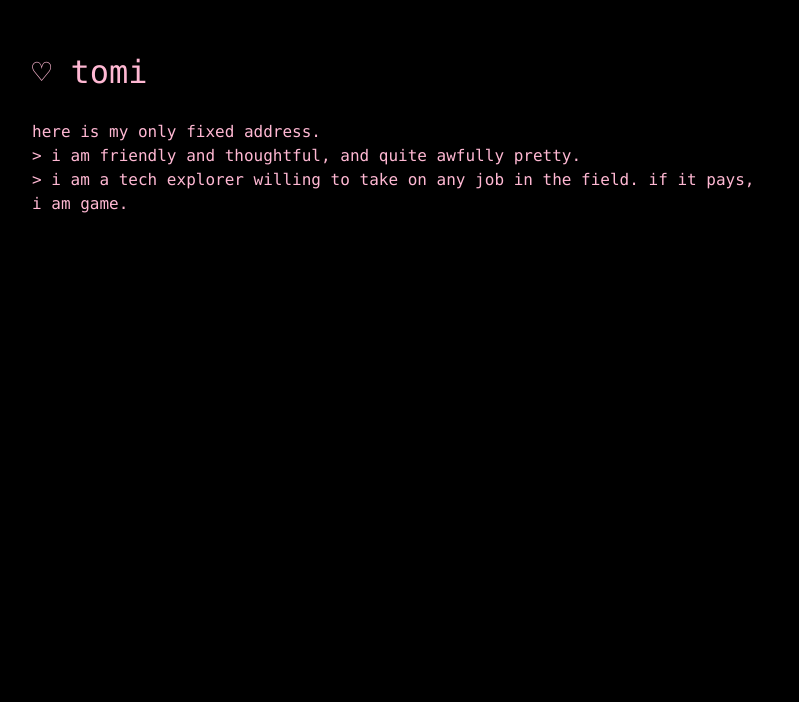
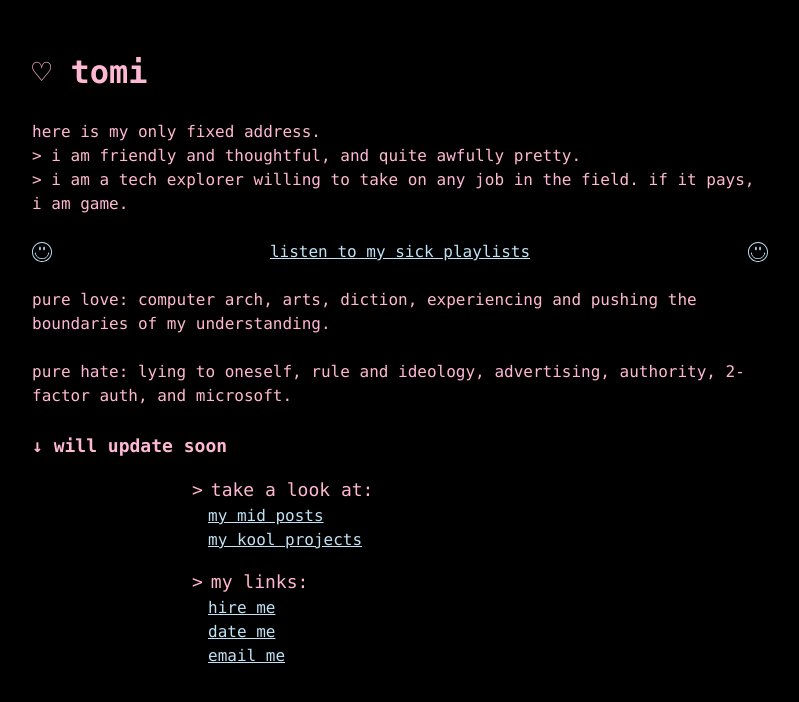
Before and after one commit to xyztomi/personal-page, a Nuxt app: page / in a window 1280 px wide. Shown: the top 702 px of the page, without its empty margins (240-1039 px from the left). Built offline with nearby package versions, Linux system fonts and the light colour scheme.

Commit message:
Refactor app.vue to include new components and update styles

```diff
--- a/app.vue
+++ b/app.vue
@@ -1,5 +1,11 @@
 <template>
   <div>
-    <Introduction/>
+    <Introduction />
+    <br />
+    <MyPlaylist />
+    <br />
+    <AboutMe />
+    <br/>
+    <Links />
   </div>
 </template>
--- /dev/null
+++ b/components/AboutMe.vue
@@ -0,0 +1,7 @@
+<template>
+  <div>
+    <p>pure love: computer arch, arts, diction, experiencing and pushing the boundaries of my understanding.</p>
+    <br/>
+    <p>pure hate: lying to oneself, rule and ideology, advertising, authority, 2-factor auth, and microsoft.</p>
+  </div>
+</template>
--- a/components/Introduction.vue
+++ b/components/Introduction.vue
@@ -2,7 +2,7 @@
   <div class="wrapper">
     <div class="flex-center">
     </div>
-    <p class="big-text ">♡ tomi</p>
+    <p class="big-text font-bold">♡ tomi</p>
     <br />
     <p>here is my only fixed address.</p>
     <p>> i am friendly and thoughtful, and quite awfully pretty.</p>
--- /dev/null
+++ b/components/Links.vue
@@ -0,0 +1,28 @@
+<template>
+  <p class="text-lg font-bold">↓ will update soon</p>
+  <div class="max-w-md mx-auto p-4">
+    <ul class="list-none mb-4">
+      <li class="list-none mb-2">
+        <p class="text-lg">
+          <span class="mr-2">&gt;</span>take a look at:
+        </p>
+        <ul class="list-none ml-4">
+          <li class="emphasis-text underline">my mid posts</li>
+          <li class="emphasis-text underline">my kool projects</li>
+        </ul>
+      </li>
+    </ul>
+    <ul class="list-none">
+      <li class="list-none mb-2">
+        <p class="text-lg">
+          <span class="mr-2">&gt;</span>my links:
+        </p>
+        <ul class="list-none ml-4">
+          <li class="emphasis-text underline">hire me</li>
+          <li class="emphasis-text underline">date me</li>
+          <li class="emphasis-text underline">email me</li>
+        </ul>
+      </li>
+    </ul>
+  </div>
+</template>
--- /dev/null
+++ b/components/MyPlaylist.vue
@@ -0,0 +1,7 @@
+<template>
+  <div class="flex justify-between items-center">
+    <span class="icon"><Smiley /></span>
+    <p class="emphasis-text underline mx-4">listen to my sick playlists</p>
+    <span class="icon"><Smiley /></span>
+  </div>
+</template>
--- /dev/null
+++ b/components/Smiley.vue
@@ -0,0 +1,16 @@
+<template>
+  <svg width="20" height="20" viewBox="0 0 30 30" fill="none" xmlns="http://www.w3.org/2000/svg">
+    <path
+      d="M15 0C6.72946 0 0 6.71438 0 14.9661C0 23.2178 6.72946 29.9322 15 29.9322C23.2705 29.9322 30 23.2178 30 14.9661C30 6.71438 23.2705 0 15 0ZM15 28.5418C7.49812 28.5418 1.39412 22.4529 1.39412 14.9698C1.39412 7.4868 7.49812 1.39788 15 1.39788C22.5019 1.39788 28.6059 7.4868 28.6059 14.9698C28.6059 22.4529 22.5019 28.5418 15 28.5418Z"
+      fill="#BFE2F5" />
+    <path
+      d="M25.8403 16.6164C25.78 16.1341 25.3391 15.7913 24.8531 15.8478C24.367 15.9081 24.0241 16.3489 24.0844 16.8312C24.1522 17.3851 24.0543 17.9276 23.8847 18.4438C23.7039 18.9563 23.4589 19.4461 23.1839 19.9133C22.9051 20.3806 22.5886 20.8289 22.2344 21.2434C21.8727 21.6541 21.4808 22.0347 21.055 22.3813C19.3557 23.7641 17.1741 24.5139 14.9962 24.4989C12.8184 24.5102 10.6368 23.7641 8.93746 22.3813C8.51169 22.0384 8.11983 21.6579 7.75811 21.2434C7.40393 20.8289 7.08743 20.3806 6.8086 19.9133C6.53355 19.4424 6.28863 18.9525 6.10777 18.4438C5.94199 17.9276 5.84025 17.3851 5.90807 16.8312C5.93068 16.6579 5.90054 16.4808 5.81388 16.315C5.5878 15.8817 5.05276 15.7159 4.61945 15.942C4.18615 16.1681 4.02036 16.6993 4.24643 17.1326L4.26527 17.1665C4.5667 17.7393 4.79654 18.3044 5.04899 18.8583C5.29014 19.416 5.56143 19.9623 5.8817 20.4748C6.20197 20.9872 6.56746 21.4733 6.97062 21.9254C7.36625 22.3813 7.80333 22.8033 8.27055 23.1876C9.20875 23.9525 10.2713 24.5705 11.413 24.9849C12.5546 25.3994 13.7717 25.6104 14.9887 25.6142C16.2057 25.6104 17.419 25.3994 18.5644 24.9849C19.7061 24.5705 20.7687 23.9525 21.7069 23.1876C22.1741 22.8033 22.6112 22.3813 23.0068 21.9254C23.41 21.4733 23.7754 20.9872 24.0957 20.4748C24.4198 19.9623 24.691 19.416 24.9284 18.8583C25.1846 18.3044 25.4107 17.7393 25.7121 17.1665L25.731 17.1326C25.8101 16.9781 25.8478 16.8011 25.8252 16.6164H25.8403Z"
+      fill="#BFE2F5" />
+    <path
+      d="M11.9405 12.7242C12.6522 12.7242 13.2291 11.4101 13.2291 9.78899C13.2291 8.16793 12.6522 6.85381 11.9405 6.85381C11.2288 6.85381 10.6519 8.16793 10.6519 9.78899C10.6519 11.4101 11.2288 12.7242 11.9405 12.7242Z"
+      fill="#BFE2F5" />
+    <path
+      d="M18.0558 12.7242C18.7675 12.7242 19.3444 11.4101 19.3444 9.78899C19.3444 8.16793 18.7675 6.85381 18.0558 6.85381C17.3441 6.85381 16.7672 8.16793 16.7672 9.78899C16.7672 11.4101 17.3441 12.7242 18.0558 12.7242Z"
+      fill="#BFE2F5" />
+  </svg>
+</template>
```
